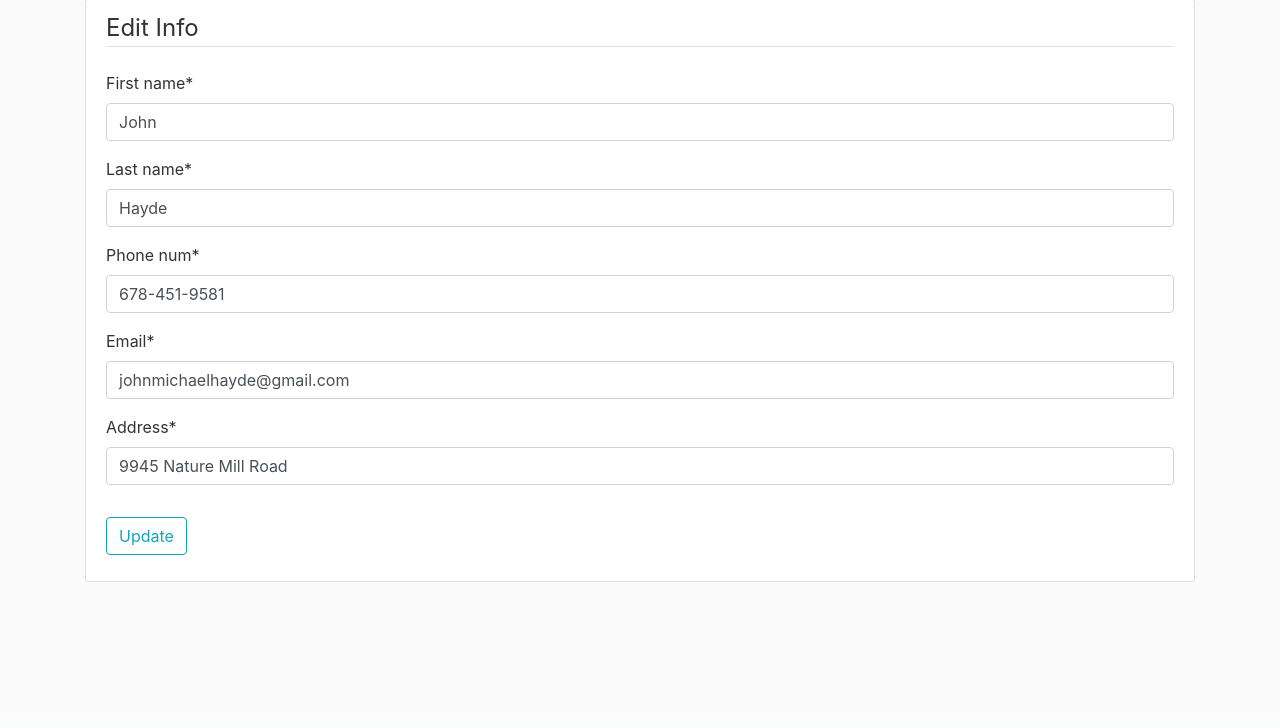
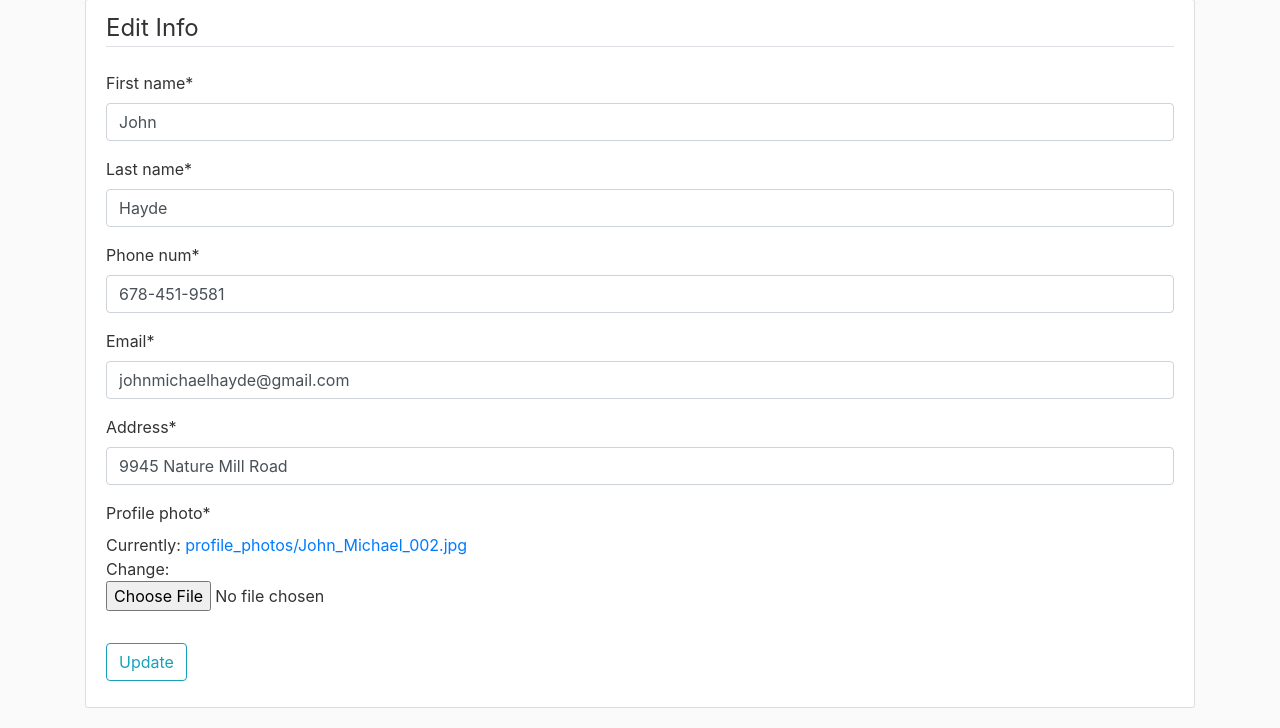
Before and after one commit to johnmhayde/Good-Driver-Program, a Django app: page /edit_info/ in a window 1280 px wide. Shown: the part 81-809 px from the top of the page. Before the commit the page ends 663 px from the top, so only its background shows below. Run offline with Django 3.2, Linux system fonts and the light colour scheme; a user stored in the database is signed in; data comes from the database, SQL or seed files in the repository; both versions use the stored data as it was after the commit; some libraries are stand-ins or nearby versions.

Commit message:
profile photo update working for Driver, will add sponsor when Colin posts Sponsor home page code

```diff
--- a/portal/templates/portal/driver_home.html
+++ b/portal/templates/portal/driver_home.html
@@ -10,7 +10,7 @@
 		<div class="col-md-6">
 			<h2 class="account-heading">Welcome, {{ first_name }} {{ last_name }}</h2>
 			<div class="content-section">
-				<div class="media-heading">
+				<div class="media-body">
 					<img class="rounded-circle account-img img-fluid" src="{{ profile_photo }}">
 					<p class="text-secondary">{{ user.username }}</p>
 					<p class="text-secondary">{{ user.email }}</p>
--- a/users/forms.py
+++ b/users/forms.py
@@ -95,4 +95,4 @@ class DriverUpdateFrom(forms.ModelForm):
 	# deliver only editable content to the page
 	class Meta:
 		model = Driver
-		fields = ['first_name', 'last_name', 'phone_num', 'email', 'address']
+		fields = ['first_name', 'last_name', 'phone_num', 'email', 'address', 'profile_photo']
--- a/users/models.py
+++ b/users/models.py
@@ -1,4 +1,5 @@
 from django.db import models
+from PIL import Image
 # from django.contrib.postgres.fields import ArrayField
 
 # Model for the User Table - all users will be stored in here and this table will be checked on login
@@ -20,6 +21,14 @@ class Driver(models.Model):
 	# ADDED
 	sponsor = models.CharField(max_length=50, default = "")
 	profile_photo = models.ImageField(default='default.jpg', upload_to='profile_photos')
+
+	def save(self):
+		super().save()
+		image = Image.open(self.profile_photo.path)
+		if image.height > 300 or image.width > 300:
+			output_size = (300, 300)
+			image.thumbnail(output_size)
+			image.save(self.profile_photo.path)
 
 # Changed name of admin to avoid error thrown during migration
 class GenericAdmin(models.Model):
--- a/users/templates/users/edit_info.html
+++ b/users/templates/users/edit_info.html
@@ -3,7 +3,7 @@
 {% load crispy_forms_tags %}
 {% block content %}
 	<div class="content-section">
-		<form method="POST">
+		<form enctype="multipart/form-data" method="POST">
 			{% csrf_token %}
 			<fieldset class="form-group">
 				<legend class="border-bottom mb-4">Edit Info</legend>
--- a/users/views.py
+++ b/users/views.py
@@ -56,7 +56,7 @@ def register_sponsor(request):
 def update_driver_info(request):
 	if request.method == 'POST':
 		driver = Driver.objects.get(username=request.user.username)
-		driver_form = DriverUpdateFrom(request.POST, instance=driver)
+		driver_form = DriverUpdateFrom(request.POST, request.FILES, instance=driver)
 		if driver_form.is_valid():
 			driver_form.save()
 			messages.success(request, f'Your account has been updated')
```
Also changed, not shown: db.sqlite3, media/profile_photos/John_Michael_007.jpg (added).
